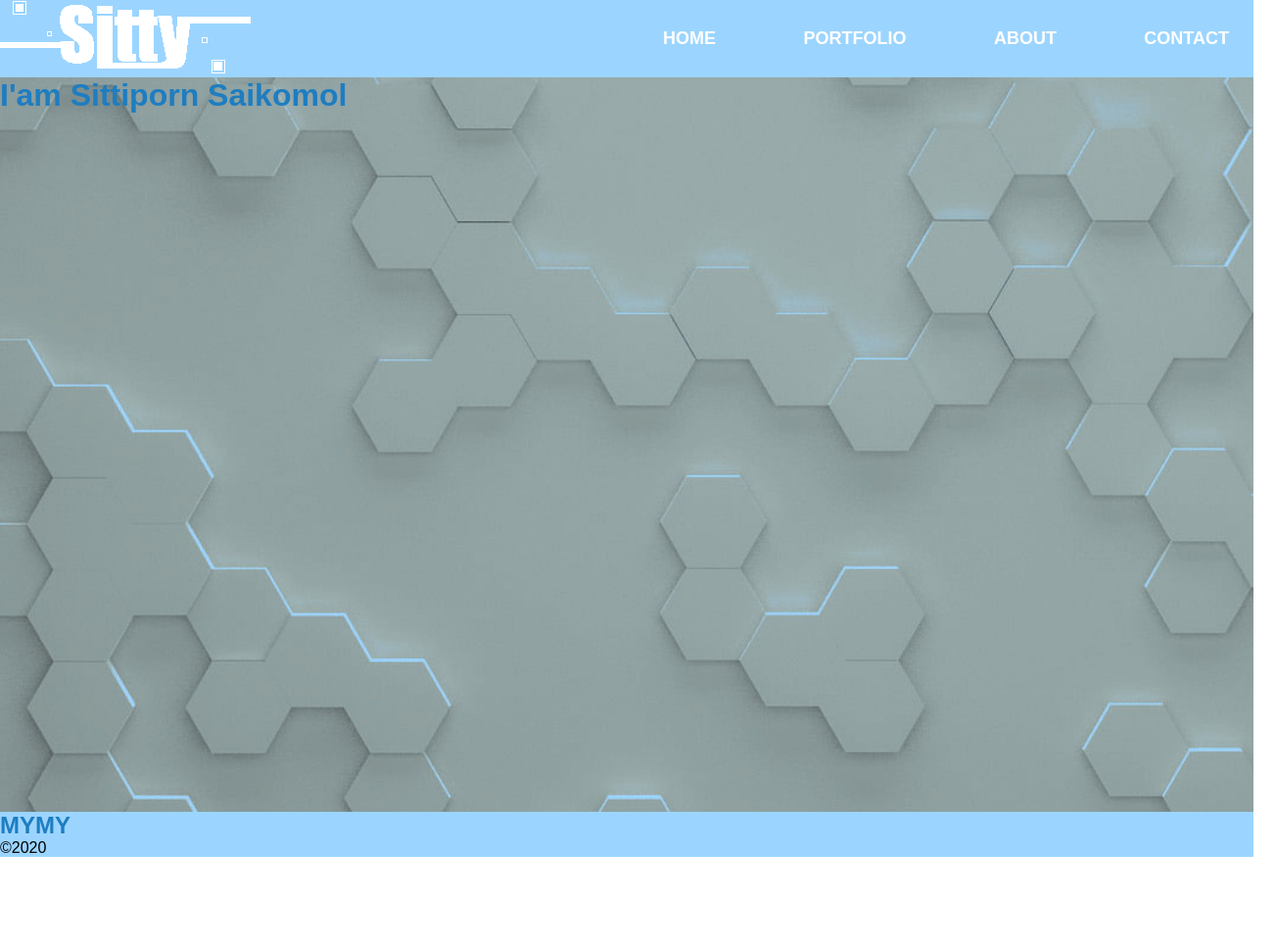
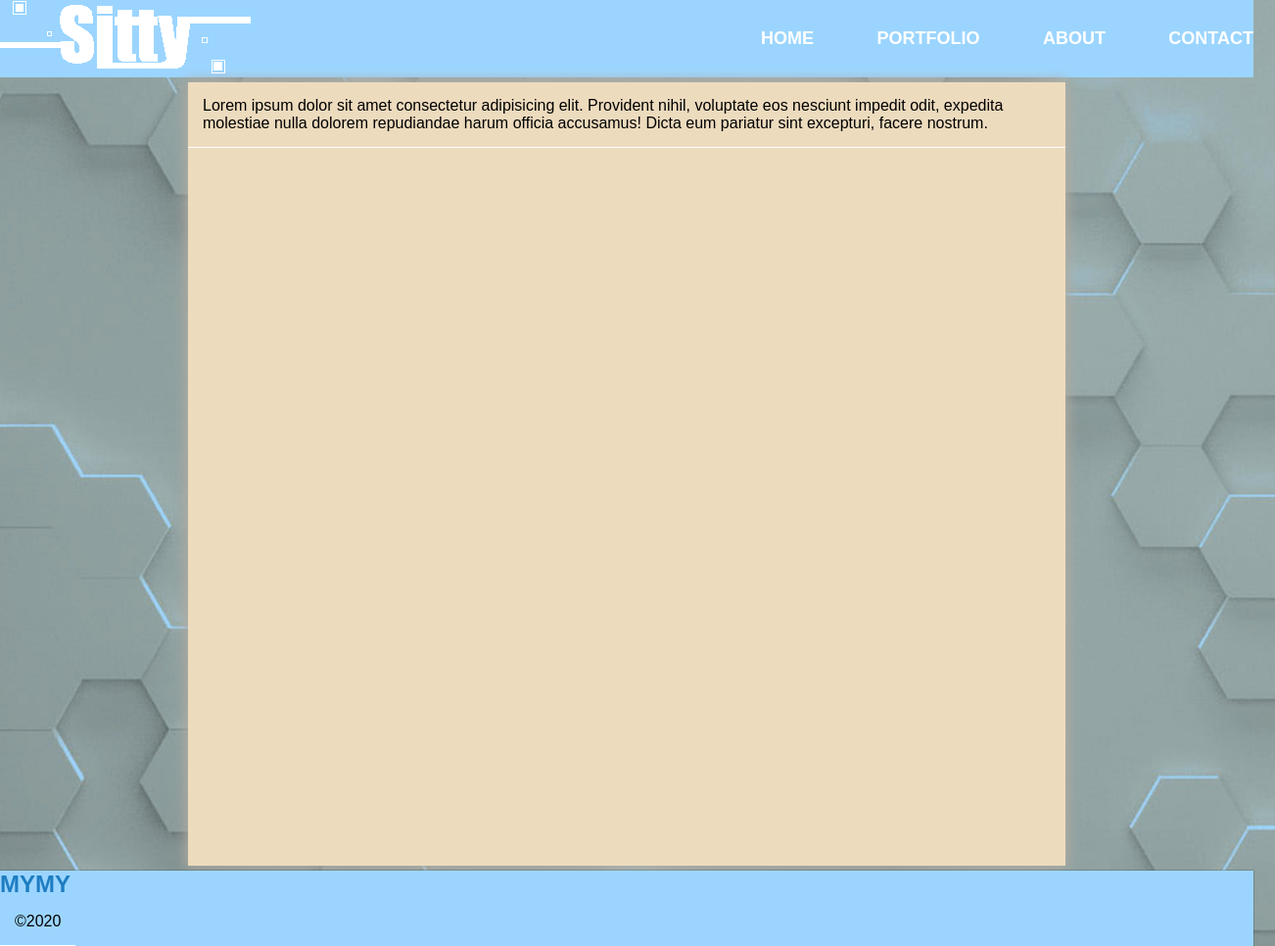
Before and after one commit to Saikomol/personal-website, a plain HTML site: page portfolio.html in a window 1280 px wide. Shown: the whole page at 98% size, 1302 px wide, since content can reach past the window. Before the commit the page ends 879 px from the top, so only its background shows below. Drawn offline with nearby package versions, Linux system fonts and the light colour scheme.

Commit message:
upload new update

```diff
--- /dev/null
+++ b/CSS/about.css
@@ -0,0 +1,22 @@
+main{
+    background-color: #eddbbe;
+    max-width: 70%;
+    margin: auto;
+    margin-top: 5px;
+    margin-bottom: 5px;
+    box-shadow: 0 0 12px 2px #b5ada2;
+}
+h1{
+    padding: 15px;
+    border-bottom-style: solid;
+    border-bottom-width: 1px;
+    border-bottom-color: white;
+    width: fit-content;
+}
+p{
+    padding: 15px;
+    border-bottom-style: solid;
+    border-bottom-width: 1px;
+    border-bottom-color: white;
+    width: fit-content;
+}
--- a/CSS/main.css
+++ b/CSS/main.css
@@ -1,5 +1,6 @@
 
 *{
+
     font-family: Arial, "Helvetica Neue", Helvetica, sans-serif;
     margin: 0;/* important */
     padding: 0;
@@ -33,18 +34,19 @@ header{
     width: 100%;
     height:100%;
 
-
 }
 footer{
     background-color: #9BD5FF;
     width: 100%;
     height:100%;
+    box-shadow: 0 0 1px 0 black;
 
 }
 .navdiv{
+    height: 12%;
     display: flex;
     align-items: center;
-    justify-content: space-between;
+
 }
 nav ul li{
     list-style: none;
@@ -56,7 +58,7 @@ nav ul li a{
     color: #ffffff;
     font-size: 18px;
     font-weight: bold;
-    margin-right: 25px;
+    margin-right: 25%;
 }
 ul{
     flex: 1;
--- /dev/null
+++ b/CSS/portfolio.css
@@ -0,0 +1,15 @@
+main{
+    background-color: #eddbbe;
+    max-width: 70%;
+    margin: auto;
+    margin-top: 5px;
+    margin-bottom: 5px;
+    box-shadow: 0 0 12px 2px #b5ada2;
+}
+p{
+    padding: 15px;
+    border-bottom-style: solid;
+    border-bottom-width: 1px;
+    border-bottom-color: white;
+    width: fit-content;
+}
--- a/portfolio.html
+++ b/portfolio.html
@@ -4,6 +4,7 @@
     <link rel="stylesheet"
     href="https://unpkg.com/boxicons@latest/css/boxicons.min.css">
     <link rel="stylesheet" href="CSS/main.css">
+    <link rel="stylesheet" href="CSS/portfolio.css">
     <meta charset="UTF-8">
     <meta name="viewport" content="width=device-width, initial-scale=1.0">
     <title>Sitty | portfolio</title>
@@ -25,11 +26,12 @@
     </header>
 
     <main>
-        <div class="row">
-            <div class="col">
-                <h1>I'am Sittiporn Saikomol</h1>
-            </div>
-        </div>
+        <P>Lorem ipsum dolor sit amet consectetur
+            adipisicing elit. Provident nihil,
+            voluptate eos nesciunt impedit odit,
+            expedita molestiae nulla dolorem repudiandae
+             harum officia accusamus! Dicta eum pariatur
+             sint excepturi, facere nostrum.</P>
         <div class="push"></div>
     </main>
 
```
Also changed, not shown: CSS/home.css (+8 -5 lines), CSS/resume.css (+4 -3 lines), about.html (+4 -1 lines).
